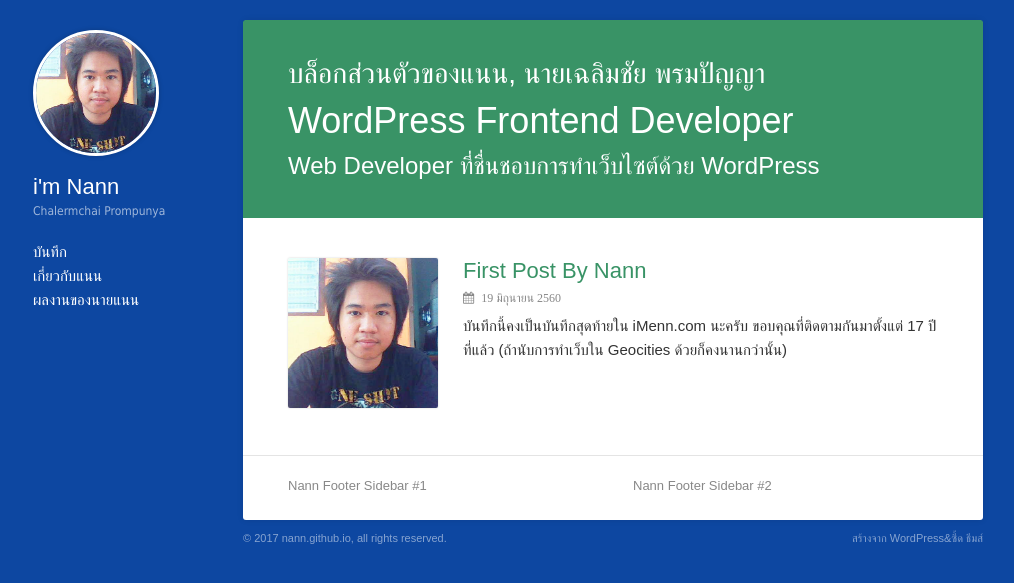
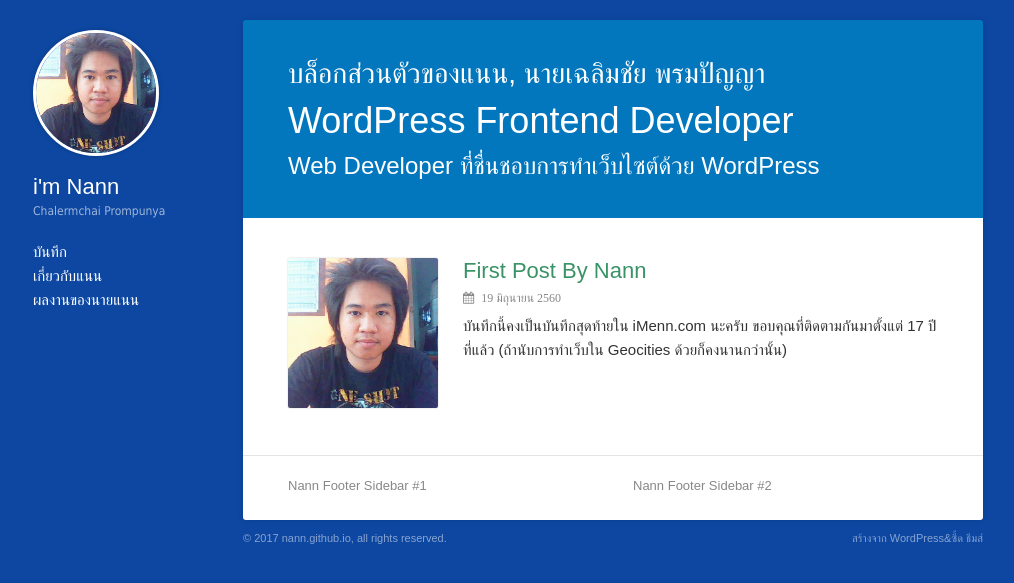
Before and after one commit to Nann/nann.github.io, a Jekyll site: the page built from index.md, in a window 1280 px wide. Shown: the top 583 px of the page, without its empty margins (132-1146 px from the left). Built offline with Jekyll 4.4.1, drawn with Linux system fonts in a browser that asks for light colours; nearby versions of some CDN libraries; some web fonts are replaced; library files that are not in the unit come from our copies.

Commit message:
Chang bg intro

```diff
--- a/assets/css/custom.css
+++ b/assets/css/custom.css
@@ -1 +1 @@
-body{background-color:#0D47A1 !important}a{color:#399366}#brand .logo-avatar,#brand .logo-avatar img{border-radius:0}#intro,#content h1.title{background-color:#399366}#head,#head a,#foot,#foot a{color:#fff}
+body{background-color:#0D47A1 !important}a{color:#399366}#brand .logo-avatar,#brand .logo-avatar img{border-radius:0}#intro,#content h1.title{background-color:#0277BD}#head,#head a,#foot,#foot a{color:#fff}
--- a/assets/sass/custom.scss
+++ b/assets/sass/custom.scss
@@ -10,7 +10,7 @@ a {
     border-radius: 0;
 }
 #intro, #content h1.title {
-    background-color: #399366;
+    background-color: #0277BD;
 }
 #head, #head a, #foot, #foot a {
     color: #fff;
```
